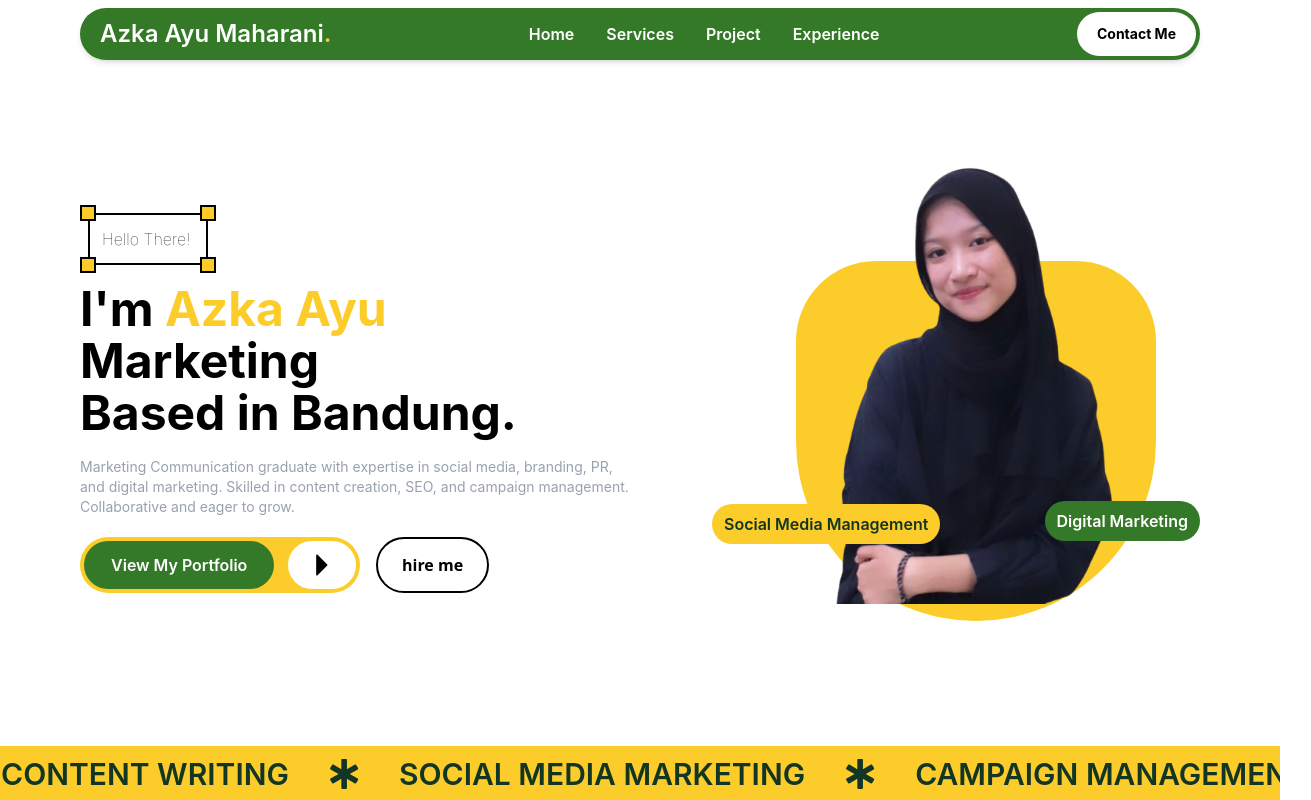
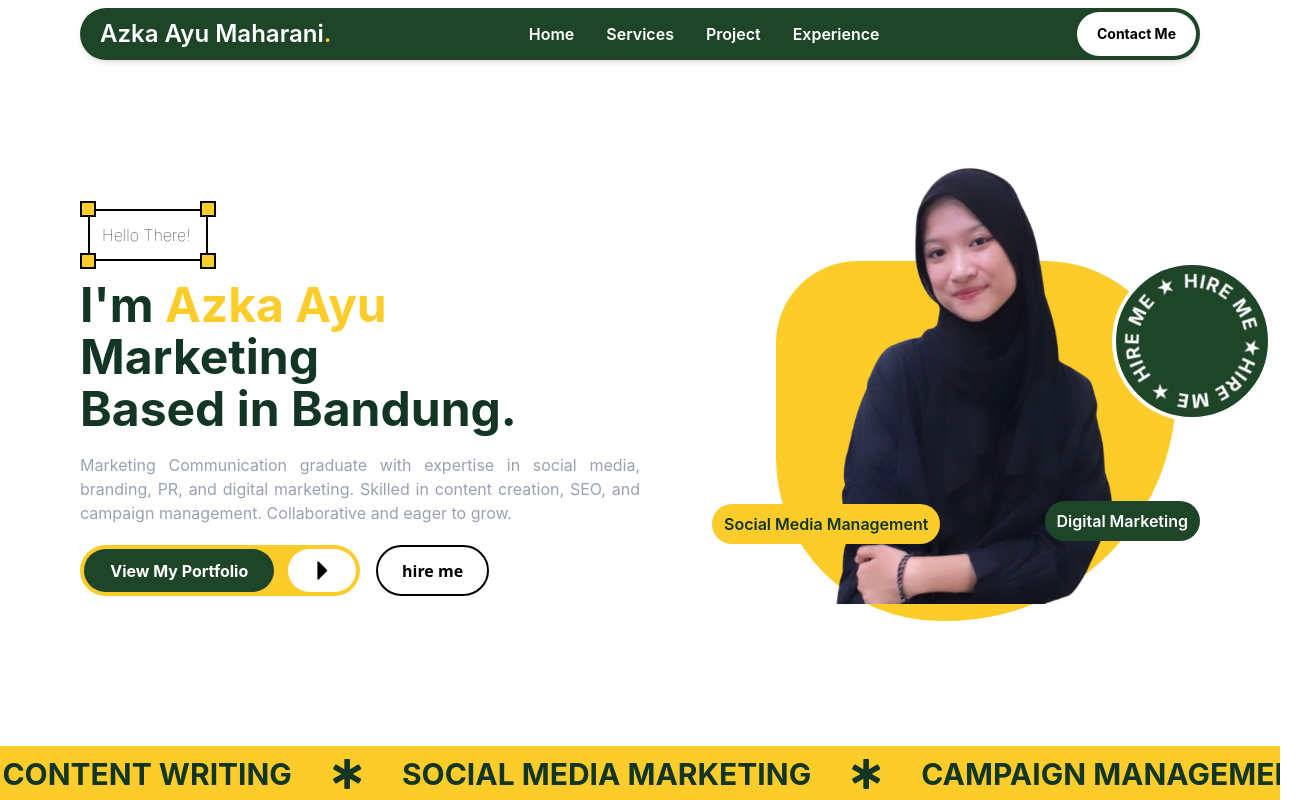
Before and after one commit to abifauzannn/azkaayu, a React (Vite) app: page / in a window 1280 px wide. Shown: the whole page, 1311 px wide, since content can reach past the window. Built offline with nearby package versions, Linux system fonts and the light colour scheme.

Commit message:
Animate Spin On Home Page

```diff
--- a/src/components/Navbar.tsx
+++ b/src/components/Navbar.tsx
@@ -2,9 +2,9 @@
 
 const Navbar = () => {
   return (
-    <header className="py-1 px-1 bg-[#347928] shadow-md rounded-full z-100 mx-20">
+    <header className="py-1 px-1 bg-[#1F4529] shadow-md rounded-full z-100 mx-20">
       <nav className="flex flex-row justify-between items-center">
-        <div className="flex flex-row items-center space-x-3">
+        <div className="flex flex-row items-center space-x-3    ">
           {/* <div className="relative w-12 h-12  bg-yellow-500 rounded-full flex items-center justify-center">
             <div className="w-7 h-9  bg-black rounded-full flex items-center justify-center">
               <div className="w-3 h-8 bg-yellow-500 rounded-full"></div>
--- a/src/components/ScrollingText/ScrollingText.tsx
+++ b/src/components/ScrollingText/ScrollingText.tsx
@@ -28,13 +28,13 @@ const AutoScrollingText = () => {
         data-scroll-speed="1"
       >
         {/* Konten scroll yang digandakan */}
-        <div className="flex flex-row items-center gap-10 text-3xl text-[#123524] font-semibold">
+        <div className="flex flex-row items-center gap-10 text-3xl text-[#123524] font-bold">
           <FaStarOfLife /> SEO SPECIALIST <FaStarOfLife /> CONTENT WRITING
           <FaStarOfLife /> SOCIAL MEDIA MARKETING <FaStarOfLife /> CAMPAIGN MANAGEMENT
           <FaStarOfLife /> EVENT MANAGEMENT <FaStarOfLife /> MARKET RESEARCH <FaStarOfLife /> PUBLIC SPEAKING <FaStarOfLife /> DIGITAL TOOLS
         </div>
         {/* Konten yang sama digandakan untuk infinite scrolling */}
-        <div className="flex flex-row items-center gap-10 text-3xl text-[#123524] font-semibold">
+        <div className="flex flex-row items-center gap-10 text-3xl text-[#123524] font-bold">
           <FaStarOfLife className="ml-10" /> SEO SPECIALIST <FaStarOfLife /> CONTENT WRITING
           <FaStarOfLife /> SOCIAL MEDIA MARKETING <FaStarOfLife /> CAMPAIGN MANAGEMENT
           <FaStarOfLife /> EVENT MANAGEMENT <FaStarOfLife /> MARKET RESEARCH <FaStarOfLife /> PUBLIC SPEAKING <FaStarOfLife /> DIGITAL TOOLS
--- a/src/index.css
+++ b/src/index.css
@@ -8,3 +8,12 @@
   -webkit-font-smoothing: antialiased;
   -moz-osx-font-smoothing: grayscale;
 }
+
+.slow-spin {
+  animation: spin 10s linear infinite; /* Ubah '2s' menjadi durasi yang Anda inginkan */
+}
+
+@keyframes spin {
+  0% { transform: rotate(0deg); }
+  100% { transform: rotate(360deg); }
+}
--- a/src/pages/Home.tsx
+++ b/src/pages/Home.tsx
@@ -1,14 +1,13 @@
-
 import Navbar from "../components/Navbar";
 import { GoTriangleRight } from "react-icons/go";
-import ProfilePicture from "../assets/images/profile.png"
+import ProfilePicture from "../assets/images/profile.png";
 import ScrollingText from "../components/ScrollingText/ScrollingText";
-
+import { GoDot } from "react-icons/go";
 
 const Home = () => {
   return (
     <div className="h-screen pt-2 flex flex-col">
-      <Navbar/>
+      <Navbar />
       <section className="flex flex-row items-center justify-between h-[calc(100vh-5rem)] px-20">
         {/* Flex item yang lebih besar */}
         <div className="flex flex-col space-y-1 w-[50%]">
@@ -20,15 +19,17 @@ const Home = () => {
             <span className="absolute bottom-[-10px] right-[-10px] w-4 h-4 bg-[#FCCD2A] border-2 border-black"></span>
           </p>
 
-          <p className="text-black text-left text-5xl font-bold">
+          <p className="text-[#123524] text-left text-5xl font-bold">
             I'm <span className="text-[#FCCD2A]">Azka Ayu</span>
           </p>
-          <h1 className="text-black text-left text-5xl font-bold">Marketing</h1>
-          <h1 className="text-black text-left text-5xl font-bold">
+          <h1 className="text-[#123524] text-left text-5xl font-bold">
+            Marketing
+          </h1>
+          <h1 className="text-[#123524] text-left text-5xl font-bold">
             Based in Bandung.
           </h1>
 
-          <p className="text-gray-400 text-left text-sm py-4">
+          <p className="text-gray-400 text-md py-4 text-justify">
             Marketing Communication graduate with expertise in social media,
             branding, PR, and digital marketing. Skilled in content creation,
             SEO, and campaign management. Collaborative and eager to grow.
@@ -36,12 +37,12 @@ const Home = () => {
 
           <div className="flex flex-row space-x-4">
             <div className="bg-[#FCCD2A] p-1 w-[50%] rounded-full flex flex-row justify-between">
-              <div className="bg-[#347928] w-[70%] py-1 font-semibold rounded-full text-center text-white flex justify-center items-center">
+              <div className="bg-[#1F4529] w-[70%] py-1 font-bold rounded-full text-center text-white flex justify-center items-center">
                 View My Portfolio
               </div>
 
               <div className="bg-white w-[25%] py-1 rounded-full flex justify-center items-center">
-                <GoTriangleRight size={40} />
+                <GoTriangleRight size={35} />
               </div>
             </div>
 
@@ -54,12 +55,48 @@ const Home = () => {
         {/* Flex item yang lebih kecil */}
         <div className="relative flex flex-col items-center w-[40%] ">
           {/* Background Kuning */}
-          <div className="absolute -z-10 w-90 h-90 bg-[#FCCD2A] rounded-tl-[400px] rounded-tr-[400px] rounded-bl-[900px] rounded-br-[900px] top-30"></div>
+          <div className="absolute -z-10 w-100 h-90 bg-[#FCCD2A] rounded-se-[200px] rounded-es-[200px] rounded-tr-[400px] rounded-tl-[250px] rounded-bl-[500px] rounded-br-[700px]   top-30"></div>
+          <div className="absolute -z-10 w-40 h-40 border-4 border-white bg-[#1F4529] rounded-full top-30 left-90 flex items-center justify-center">
+            <div className="relative slow-spin">
+              <svg
+                className="mx-auto"
+                width="200"
+                height="160"
+                viewBox="0 0 120 120"
+                xmlns="http://www.w3.org/2000/svg"
+              >
+                <defs>
+                  {/* Path lingkaran untuk teks */}
+                  <path
+                    id="curvedPath"
+                    d="M60,60 m-40,0 a 40,40 0 1,1 80,0 a 40,40 0 1,1 -80,0"
+                  />
+                </defs>
+                <text
+                  fontSize="14"
+                  fill="white"
+                  fontWeight="bold"
+                  textAnchor="middle"
+                  letterSpacing="5" // Mengatur jarak antar huruf langsung di elemen text
+                >
+                  {/* Teks dengan ikon pembatas */}
+                  <textPath
+                    href="#curvedPath"
+                    startOffset="50%"
+                    className="uppercase tracking-wider"
+                  >
+                    Hire me ★ Hire me ★ Hire me ★
+                  </textPath>
+                </text>
+              </svg>
+            </div>
+          </div>
+
           <div className="absolute z-10 auto h-10 font-semibold bg-[#FCCD2A] text-[#123524] px-3 flex items-center rounded-full text-center bottom-30 -left-10">
             Social Media Management
           </div>
 
-          <div className="absolute z-10 auto h-10 font-semibold  bg-[#347928] text-white px-3 flex items-center rounded-full text-center top-90 -right-0">
+          <div className="absolute z-10 auto h-10 font-semibold  bg-[#1F4529] text-white px-3 flex items-center rounded-full text-center top-90 -right-0">
             Digital Marketing
           </div>
 
@@ -71,7 +108,7 @@ const Home = () => {
           />
         </div>
       </section>
-      <ScrollingText/>
+      <ScrollingText />
     </div>
   );
 };
```
Also changed, not shown: src/pages/home.css (added, +12 -0 lines).
